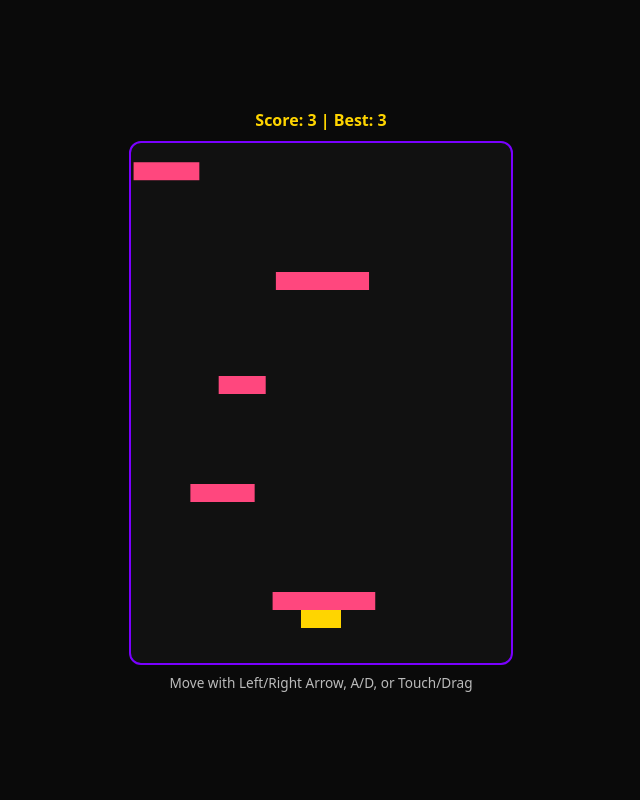
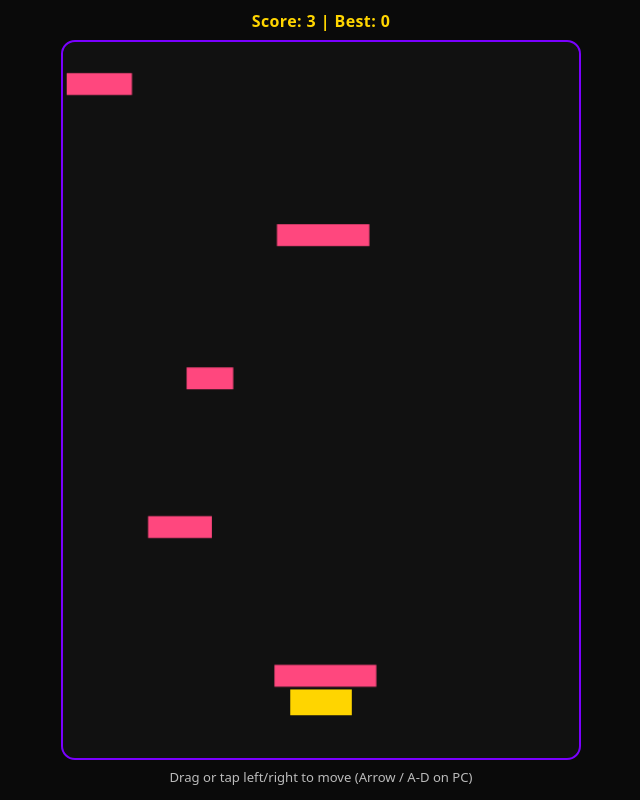
Before and after one commit to ikronoxAi-web/Ikronoxgamerz, a plain HTML site: page games/neon-dodge/index.html in a window 1280 px wide. Shown: the whole page, without its empty margins (319-959 px from the left). Drawn offline with Linux system fonts and the light colour scheme.

Commit message:
Refactor HTML and CSS for improved game layout
Updated viewport meta tag and improved layout styles. Enhanced touch and mouse event handling for better gameplay experience.

```diff
--- a/games/neon-dodge/index.html
+++ b/games/neon-dodge/index.html
@@ -2,66 +2,132 @@
 <html lang="en">
 <head>
   <meta charset="UTF-8" />
-  <meta name="viewport" content="width=device-width, initial-scale=1.0, user-scalable=no" />
+  <meta name="viewport" content="width=device-width, initial-scale=1.0, maximum-scale=1.0, user-scalable=no, viewport-fit=cover" />
   <title>Neon Dodge</title>
   <style>
-    body { margin: 0; background: #0A0A0A; color: #fff; font-family: system-ui, sans-serif; display: flex; flex-direction: column; align-items: center; justify-content: center; height: 100vh; overflow: hidden; }
-    canvas { background: #111; border: 2px solid #7A00FF; border-radius: 12px; max-width: 96vw; max-height: 75vh; touch-action: none; }
-    .hud { margin-bottom: 10px; font-weight: 700; color: #FFD500; }
-    .hint { margin-top: 8px; font-size: 0.85rem; color: #bbb; }
+    * { box-sizing: border-box; }
+    html, body {
+      margin: 0; padding: 0; width: 100%; height: 100dvh;
+      background: #0A0A0A; color: #fff; font-family: system-ui, sans-serif;
+      overflow: hidden; user-select: none; -webkit-user-select: none;
+    }
+    .wrap {
+      width: 100%; height: 100dvh;
+      display: flex; flex-direction: column; align-items: center; justify-content: space-between;
+      padding: 10px 12px 14px; gap: 8px;
+    }
+    .hud {
+      font-weight: 800; color: #FFD500; font-size: 1rem;
+      letter-spacing: 0.4px; flex-shrink: 0;
+    }
+    .stage {
+      flex: 1; width: 100%; max-width: 520px; min-height: 0;
+      display: flex; align-items: center; justify-content: center;
+    }
+    canvas {
+      width: 100%; height: 100%;
+      background: #111; border: 2px solid #7A00FF; border-radius: 14px;
+      touch-action: none; display: block;
+    }
+    .hint {
+      font-size: 0.82rem; color: #bbb; text-align: center; flex-shrink: 0;
+    }
   </style>
 </head>
 <body>
-  <div class="hud">Score: <span id="score">0</span> | Best: <span id="best">0</span></div>
-  <canvas id="c" width="380" height="520"></canvas>
-  <div class="hint">Move with Left/Right Arrow, A/D, or Touch/Drag</div>
+  <div class="wrap">
+    <div class="hud">Score: <span id="score">0</span> | Best: <span id="best">0</span></div>
+    <div class="stage">
+      <canvas id="c"></canvas>
+    </div>
+    <div class="hint">Drag or tap left/right to move (Arrow / A-D on PC)</div>
+  </div>
   <script>
     const canvas = document.getElementById("c");
     const ctx = canvas.getContext("2d");
+    const stage = document.querySelector(".stage");
     const scoreEl = document.getElementById("score");
     const bestEl = document.getElementById("best");
     let best = Number(localStorage.getItem("neonDodgeBest") || 0);
     bestEl.textContent = best;
 
-    let player, blocks, score, gameOver, keys = {};
+    let W = 380, H = 560;
+    let player = { x: 170, y: 490, w: 46, h: 22 };
+    let blocks = [], score = 0, gameOver = false, keys = {}, frame = 0;
+
+    function resizeCanvas() {
+      const rect = stage.getBoundingClientRect();
+      const targetW = Math.max(240, Math.floor(rect.width));
+      const targetH = Math.max(300, Math.floor(rect.height));
+      if (canvas.width !== targetW || canvas.height !== targetH) {
+        const prevW = W || targetW;
+        const prevH = H || targetH;
+        canvas.width = targetW;
+        canvas.height = targetH;
+        W = targetW;
+        H = targetH;
+        player.w = Math.max(38, Math.min(64, Math.round(W * 0.12)));
+        player.h = Math.max(18, Math.min(26, Math.round(H * 0.036)));
+        player.x = Math.max(0, Math.min(W - player.w, (player.x / prevW) * W));
+        player.y = H - player.h - Math.max(24, Math.round(H * 0.06));
+      }
+    }
 
     function reset() {
-      player = { x: canvas.width / 2 - 20, y: canvas.height - 55, w: 40, h: 20 };
+      resizeCanvas();
+      player.x = W / 2 - player.w / 2;
+      player.y = H - player.h - Math.max(24, Math.round(H * 0.06));
       blocks = [];
       score = 0;
+      frame = 0;
       gameOver = false;
       scoreEl.textContent = 0;
     }
 
+    window.addEventListener("resize", resizeCanvas);
     window.addEventListener("keydown", e => keys[e.key] = true);
     window.addEventListener("keyup", e => keys[e.key] = false);
 
     function moveTouch(clientX) {
       const rect = canvas.getBoundingClientRect();
-      const relX = ((clientX - rect.left) / rect.width) * canvas.width;
-      player.x = Math.max(0, Math.min(canvas.width - player.w, relX - player.w / 2));
+      const relX = ((clientX - rect.left) / rect.width) * W;
+      player.x = Math.max(0, Math.min(W - player.w, relX - player.w / 2));
     }
-    canvas.addEventListener("touchmove", e => { e.preventDefault(); moveTouch(e.touches[0].clientX); }, { passive: false });
-    canvas.addEventListener("mousemove", e => { if (e.buttons === 1) moveTouch(e.clientX); });
+    canvas.addEventListener("touchstart", e => {
+      if (gameOver) { reset(); return; }
+      e.preventDefault();
+      moveTouch(e.touches[0].clientX);
+    }, { passive: false });
+    canvas.addEventListener("touchmove", e => {
+      if (gameOver) return;
+      e.preventDefault();
+      moveTouch(e.touches[0].clientX);
+    }, { passive: false });
+    canvas.addEventListener("mousemove", e => {
+      if (!gameOver && e.buttons === 1) moveTouch(e.clientX);
+    });
 
     function spawnBlock() {
-      const w = 45 + Math.random() * 65;
+      const w = Math.max(38, Math.min(W * 0.28, 45 + Math.random() * 65));
+      const h = Math.max(16, Math.min(26, Math.round(H * 0.03)));
+      const speedScale = H / 520;
       blocks.push({
-        x: Math.random() * (canvas.width - w),
-        y: -25,
+        x: Math.random() * Math.max(10, W - w),
+        y: -h - 8,
         w,
-        h: 18,
-        speed: 3 + Math.min(6, score * 0.08)
+        h,
+        speed: (3 + Math.min(6, score * 0.08)) * speedScale
       });
     }
 
-    let frame = 0;
     function loop() {
-      ctx.clearRect(0, 0, canvas.width, canvas.height);
+      resizeCanvas();
+      ctx.clearRect(0, 0, W, H);
       if (!gameOver) {
-        if (keys["ArrowLeft"] || keys["a"] || keys["A"]) player.x -= 5;
-        if (keys["ArrowRight"] || keys["d"] || keys["D"]) player.x += 5;
-        player.x = Math.max(0, Math.min(canvas.width - player.w, player.x));
+        const moveSpeed = Math.max(4.5, W * 0.014);
+        if (keys["ArrowLeft"] || keys["a"] || keys["A"]) player.x -= moveSpeed;
+        if (keys["ArrowRight"] || keys["d"] || keys["D"]) player.x += moveSpeed;
+        player.x = Math.max(0, Math.min(W - player.w, player.x));
 
         frame++;
         if (frame % 36 === 0) spawnBlock();
@@ -84,7 +150,7 @@
               localStorage.setItem("neonDodgeBest", best);
               bestEl.textContent = best;
             }
-          } else if (b.y > canvas.height) {
+          } else if (b.y > H) {
             blocks.splice(i, 1);
             score++;
             scoreEl.textContent = score;
@@ -94,15 +160,14 @@
         ctx.fillStyle = "#fff";
         ctx.font = "bold 24px system-ui";
         ctx.textAlign = "center";
-        ctx.fillText("Game Over!", canvas.width / 2, canvas.height / 2 - 15);
+        ctx.fillText("Game Over!", W / 2, H / 2 - 14);
         ctx.font = "16px system-ui";
-        ctx.fillText("Click or Tap to Play Again", canvas.width / 2, canvas.height / 2 + 18);
+        ctx.fillText("Tap to Play Again", W / 2, H / 2 + 18);
       }
       requestAnimationFrame(loop);
     }
 
     canvas.addEventListener("click", () => { if (gameOver) reset(); });
-    canvas.addEventListener("touchstart", () => { if (gameOver) reset(); });
 
     reset();
     loop();
```
